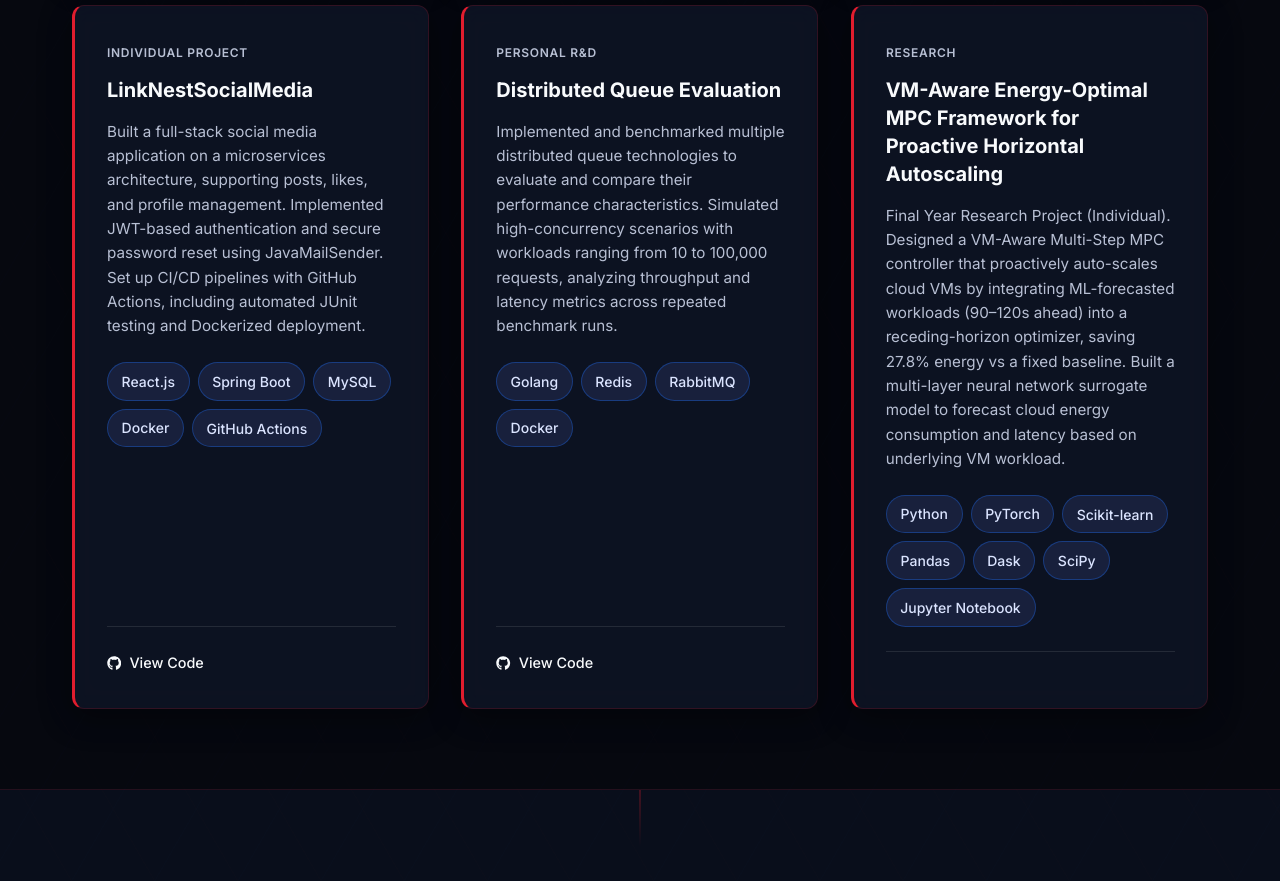
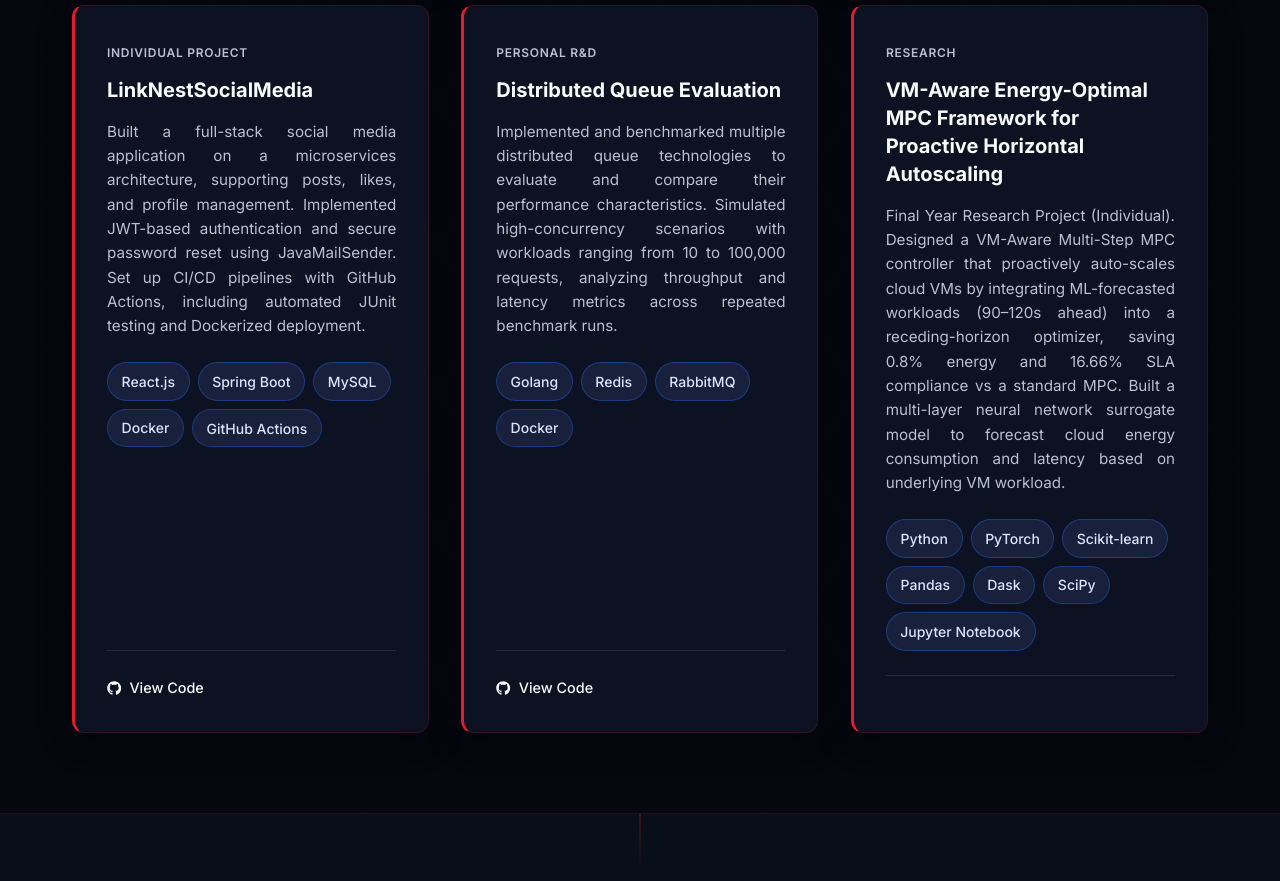
Before and after one commit to T-Luxshan/Portfolio, a React (Vite) app: page / in a window 1280 px wide. Shown: the part 5620-6501 px from the top of the page. Built offline with nearby package versions, Linux system fonts and the light colour scheme.

Commit message:
project content and style updated

```diff
--- a/src/components/Projects.css
+++ b/src/components/Projects.css
@@ -162,6 +162,7 @@
     color: var(--text-secondary);
     margin-bottom: 1.5rem;
     line-height: 1.6;
+    text-align: justify;
 }
 
 .project-tech {
--- a/src/components/Projects.jsx
+++ b/src/components/Projects.jsx
@@ -89,7 +89,7 @@
         {
             type: "Research",
             title: "VM-Aware Energy-Optimal MPC Framework for Proactive Horizontal Autoscaling",
-            description: "Final Year Research Project (Individual). Designed a VM-Aware Multi-Step MPC controller that proactively auto-scales cloud VMs by integrating ML-forecasted workloads (90–120s ahead) into a receding-horizon optimizer, saving 27.8% energy vs a fixed baseline. Built a multi-layer neural network surrogate model to forecast cloud energy consumption and latency based on underlying VM workload.",
+            description: "Final Year Research Project (Individual). Designed a VM-Aware Multi-Step MPC controller that proactively auto-scales cloud VMs by integrating ML-forecasted workloads (90–120s ahead) into a receding-horizon optimizer, saving 0.8% energy and 16.66% SLA compliance vs a standard MPC. Built a multi-layer neural network surrogate model to forecast cloud energy consumption and latency based on underlying VM workload.",
             technologies: ["Python", "PyTorch", "Scikit-learn", "Pandas", "Dask", "SciPy", "Jupyter Notebook"],
             link: "#"
         }
```
